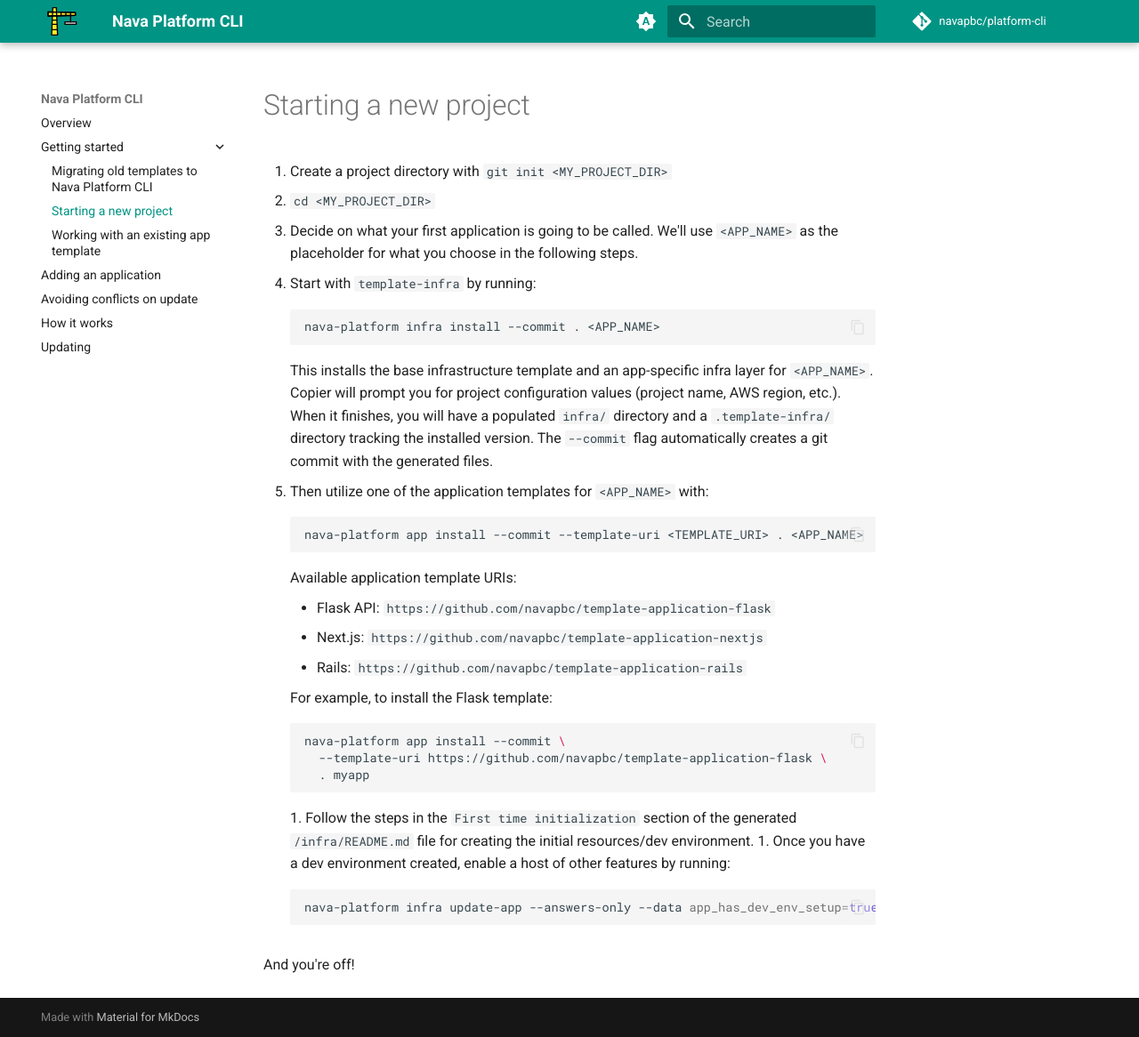
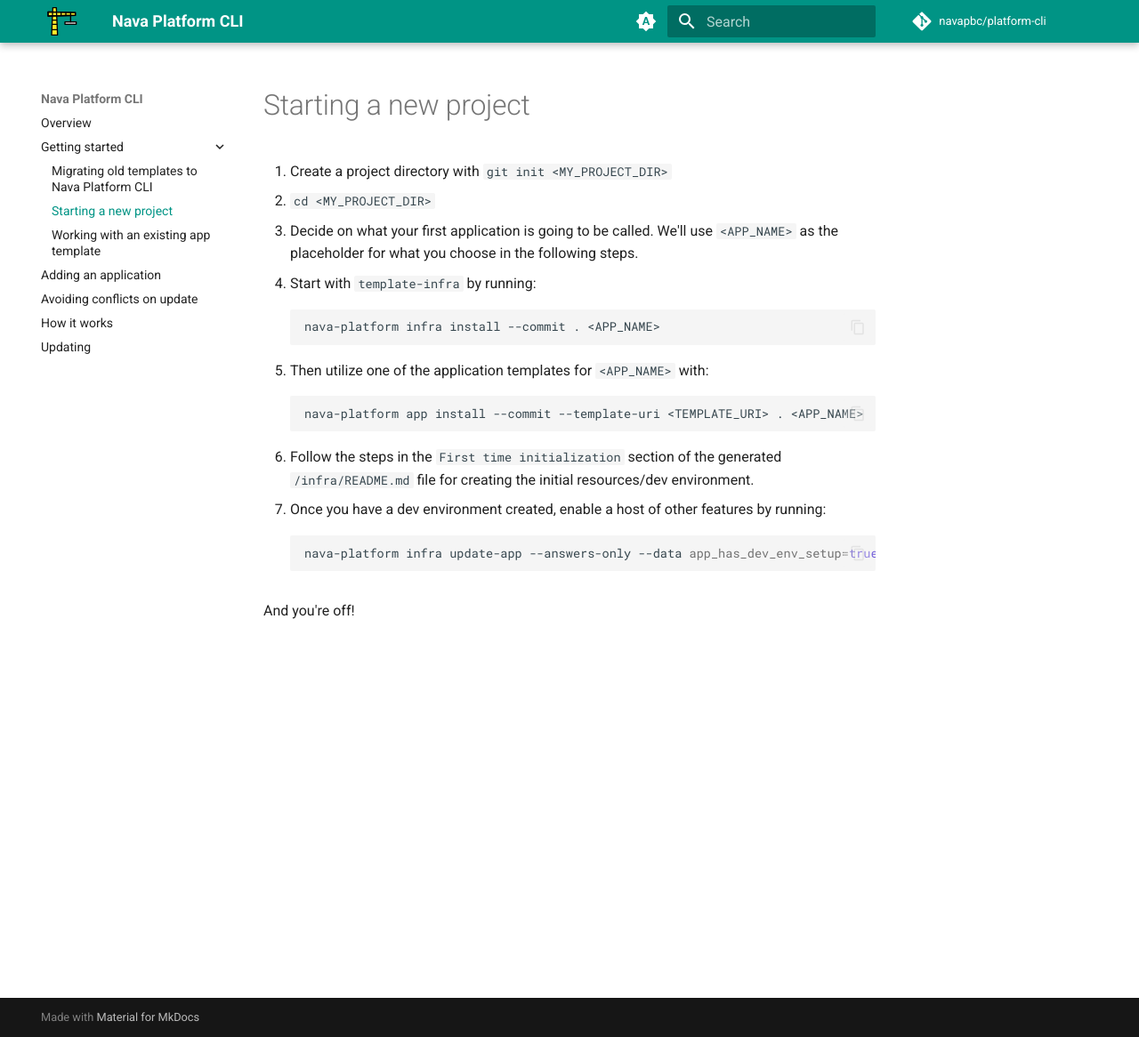
Before and after one commit to navapbc/platform-cli, an MkDocs documentation site: the page built from docs/getting-started/new-project.md, in a window 1280 px wide and 1166 px high. Shown: the whole window at 89% size. Built offline with MkDocs 1.6.1 and Material for MkDocs 9.7.7, drawn with Linux system fonts in a browser that asks for light colours; comment, search, counter and statistics services are not loaded.

Commit message:
Revert "Use claude to self update docs"
This reverts commit 1bdbfa91b18d5b1231949ae8150f9bd8c7285a01.

````diff
--- a/docs/getting-started/new-project.md
+++ b/docs/getting-started/new-project.md
@@ -8,26 +8,9 @@
     ```sh
     nava-platform infra install --commit . <APP_NAME>
     ```
-    This installs the base infrastructure template and an app-specific infra
-    layer for `<APP_NAME>`. Copier will prompt you for project configuration
-    values (project name, AWS region, etc.). When it finishes, you will have a
-    populated `infra/` directory and a `.template-infra/` directory tracking
-    the installed version. The `--commit` flag automatically creates a git
-    commit with the generated files.
 1. Then utilize one of the application templates for `<APP_NAME>` with:
     ```sh
     nava-platform app install --commit --template-uri <TEMPLATE_URI> . <APP_NAME>
-    ```
-    Available application template URIs:
-    - Flask API: `https://github.com/navapbc/template-application-flask`
-    - Next.js: `https://github.com/navapbc/template-application-nextjs`
-    - Rails: `https://github.com/navapbc/template-application-rails`
-
-    For example, to install the Flask template:
-    ```sh
-    nava-platform app install --commit \
-      --template-uri https://github.com/navapbc/template-application-flask \
-      . myapp
     ```
 1. Follow the steps in the `First time initialization` section of the generated
    `/infra/README.md` file for creating the initial resources/dev environment.
````
Also changed, not shown: docs/avoiding-conflicts-on-update.md (+2 -27 lines), docs/getting-started/migrating-from-legacy-template.md (+0 -28 lines).
